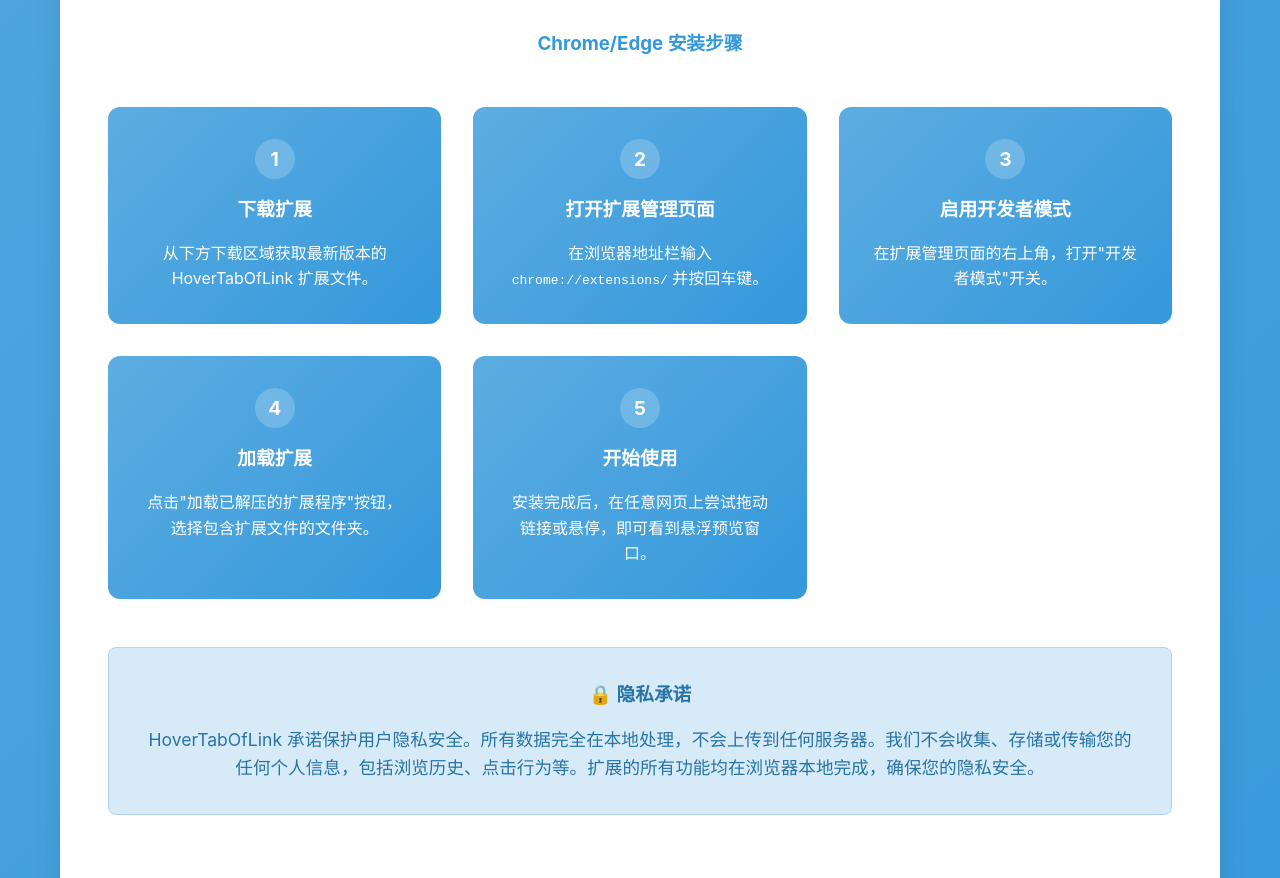
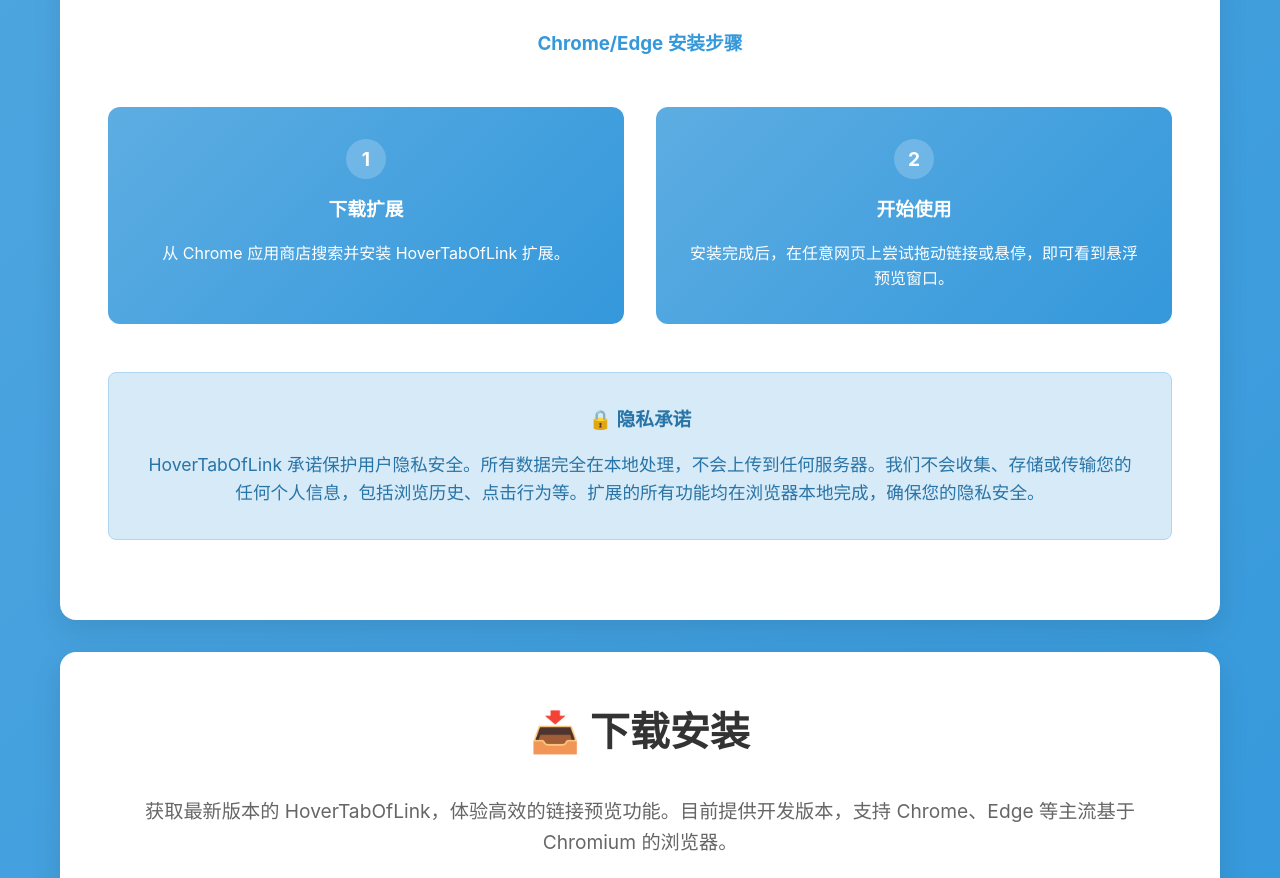
Before and after one commit to buertang/HoverTabOfLinkWebsite, a plain HTML site: page index.html in a window 1280 px wide. Shown: the part 1617-2495 px from the top of the page. Drawn offline with Linux system fonts and the light colour scheme.

Commit message:
Update index.html

```diff
--- a/index.html
+++ b/index.html
@@ -1,10 +1,12 @@
 <!DOCTYPE html>
 <html lang="zh-CN">
+
 <head>
     <meta charset="UTF-8">
     <meta name="viewport" content="width=device-width, initial-scale=1.0">
     <title>HoverTabOfLink - 链接预览悬浮窗工具</title>
-    <meta name="description" content="HoverTabOfLink是一款现代化的浏览器链接预览工具，支持Chrome/Edge/Firefox，提供流畅、高效、可高度自定义的悬浮窗口预览体验，帮助用户在不离开当前页面的情况下快速获取链接信息。">
+    <meta name="description"
+        content="HoverTabOfLink是一款现代化的浏览器链接预览工具，支持Chrome/Edge/Firefox，提供流畅、高效、可高度自定义的悬浮窗口预览体验，帮助用户在不离开当前页面的情况下快速获取链接信息。">
     <meta name="keywords" content="浏览器扩展,链接预览,悬浮窗,Chrome扩展,Firefox扩展,链接预览工具">
     <link rel="icon" href="./public/icon/32.png" type="image/png">
     <style>
@@ -150,7 +152,7 @@
 
         .btn-install {
             background: #f8f9fa;
-            color:black;
+            color: black;
             border: 2px solid rgba(20, 22, 22, 0.3);
         }
 
@@ -386,6 +388,7 @@
                 opacity: 0;
                 transform: translateY(30px);
             }
+
             to {
                 opacity: 1;
                 transform: translateY(0);
@@ -452,6 +455,7 @@
         }
     </style>
 </head>
+
 <body>
     <!-- 头部导航 -->
     <header class="header">
@@ -538,32 +542,11 @@
                         <div class="step-number">1</div>
                         <div class="step-content">
                             <h3>下载扩展</h3>
-                            <p>从下方下载区域获取最新版本的 HoverTabOfLink 扩展文件。</p>
+                            <p>从 Chrome 应用商店搜索并安装 HoverTabOfLink 扩展。</p>
                         </div>
                     </div>
                     <div class="step">
                         <div class="step-number">2</div>
-                        <div class="step-content">
-                            <h3>打开扩展管理页面</h3>
-                            <p>在浏览器地址栏输入 <code>chrome://extensions/</code> 并按回车键。</p>
-                        </div>
-                    </div>
-                    <div class="step">
-                        <div class="step-number">3</div>
-                        <div class="step-content">
-                            <h3>启用开发者模式</h3>
-                            <p>在扩展管理页面的右上角，打开"开发者模式"开关。</p>
-                        </div>
-                    </div>
-                    <div class="step">
-                        <div class="step-number">4</div>
-                        <div class="step-content">
-                            <h3>加载扩展</h3>
-                            <p>点击"加载已解压的扩展程序"按钮，选择包含扩展文件的文件夹。</p>
-                        </div>
-                    </div>
-                    <div class="step">
-                        <div class="step-number">5</div>
                         <div class="step-content">
                             <h3>开始使用</h3>
                             <p>安装完成后，在任意网页上尝试拖动链接或悬停，即可看到悬浮预览窗口。</p>
@@ -571,88 +554,16 @@
                     </div>
                 </div>
 
-                <!-- 权限说明 -->
-                <!-- <div class="permissions">
-                    <h3>🔐 权限说明</h3>
-                    <p style="margin-bottom: 1rem;">本扩展需要以下权限来提供完整功能：</p>
-                    <ul>
-                        <li><strong>activeTab</strong>: 获取当前活动标签页信息，用于识别链接和显示预览</li>
-                        <li><strong>storage</strong>: 保存用户设置和偏好，如悬浮窗大小、透明度等</li>
-                        <li><strong>&lt;all_urls&gt;</strong>: 允许在所有网站上显示悬浮预览窗口</li>
-                    </ul>
-                </div> -->
 
                 <!-- 隐私承诺 -->
                 <div class="privacy-promise">
                     <h3>🔒 隐私承诺</h3>
-                    <p>HoverTabOfLink 承诺保护用户隐私安全。所有数据完全在本地处理，不会上传到任何服务器。我们不会收集、存储或传输您的任何个人信息，包括浏览历史、点击行为等。扩展的所有功能均在浏览器本地完成，确保您的隐私安全。</p>
+                    <p>HoverTabOfLink
+                        承诺保护用户隐私安全。所有数据完全在本地处理，不会上传到任何服务器。我们不会收集、存储或传输您的任何个人信息，包括浏览历史、点击行为等。扩展的所有功能均在浏览器本地完成，确保您的隐私安全。
+                    </p>
                 </div>
             </section>
 
-            <!-- 技术栈 -->
-            <!-- <section id="tech" class="content-section">
-                <h2 class="section-title">🏗️ 技术栈</h2>
-                <div class="tech-stack">
-                    <div class="tech-category">
-                        <h3>核心框架</h3>
-                        <div class="tech-items">
-                            <div class="tech-item">
-                                <div class="tech-icon">⚙️</div>
-                                <div class="tech-name">WXT</div>
-                            </div>
-                            <div class="tech-item">
-                                <div class="tech-icon">⚛️</div>
-                                <div class="tech-name">React</div>
-                            </div>
-                            <div class="tech-item">
-                                <div class="tech-icon">📝</div>
-                                <div class="tech-name">TypeScript</div>
-                            </div>
-                        </div>
-                    </div>
-                    <div class="tech-category">
-                        <h3>样式与UI</h3>
-                        <div class="tech-items">
-                            <div class="tech-item">
-                                <div class="tech-icon">🎨</div>
-                                <div class="tech-name">Tailwind CSS</div>
-                            </div>
-                            <div class="tech-item">
-                                <div class="tech-icon">🧩</div>
-                                <div class="tech-name">Headless UI</div>
-                            </div>
-                        </div>
-                    </div>
-                    <div class="tech-category">
-                        <h3>开发工具</h3>
-                        <div class="tech-items">
-                            <div class="tech-item">
-                                <div class="tech-icon">📦</div>
-                                <div class="tech-name">pnpm</div>
-                            </div>
-                            <div class="tech-item">
-                                <div class="tech-icon">🔧</div>
-                                <div class="tech-name">ESLint</div>
-                            </div>
-                            <div class="tech-item">
-                                <div class="tech-icon">🧪</div>
-                                <div class="tech-name">Vitest</div>
-                            </div>
-                        </div>
-                    </div>
-                </div> -->
-
-                <!-- <h3 style="text-align: center; margin: 3rem 0 2rem; color: #667eea;">📋 环境要求</h3>
-                <div style="background: #f8f9fa; padding: 2rem; border-radius: 12px; text-align: center;">
-                    <p><strong>Node.js:</strong> 18+ (推荐 23.8.0+)</p>
-                    <p><strong>包管理器:</strong> pnpm 8+ 或 npm</p>
-                    <p><strong>浏览器支持:</strong></p>
-                    <ul style="list-style: none; padding: 0; margin-top: 1rem;">
-                        <li>• Chrome 88+</li>
-                        <li>• Microsoft Edge 88+</li>
-                        <li>• Firefox 109+</li>
-                    </ul>
-                </div> -->
             </section>
 
             <!-- 下载区域 -->
@@ -663,7 +574,8 @@
                         获取最新版本的 HoverTabOfLink，体验高效的链接预览功能。目前提供开发版本，支持 Chrome、Edge 等主流基于 Chromium 的浏览器。
                     </p>
                     <div class="btn-group">
-                        <a href="https://chrome.google.com/webstore/search/HoverTabOfLink" class="btn btn-primary btn-install" target="_blank">
+                        <a href="https://chrome.google.com/webstore/search/HoverTabOfLink"
+                            class="btn btn-primary btn-install" target="_blank">
                             🌐 Chrome 应用商店
                         </a>
                     </div>
@@ -675,10 +587,9 @@
     <!-- 页脚 -->
     <footer class="footer">
         <div class="container">
-            <p>&copy; 2025 HoverTabOfLink. | <a href="https://www.termsfeed.com/live/31c973c6-0558-4dca-a3c0-0cb6e5369d1a" target="_blank" style="color: inherit; text-decoration: none; opacity: 0.8;">隐私政策</a></p>
-            <!-- <p style="margin-top: 1rem; opacity: 0.8;">
-                如果这个项目对您有帮助，请给个 ⭐ Star 支持一下！
-            </p> -->
+            <p>&copy; 2025 HoverTabOfLink. | <a
+                    href="https://www.termsfeed.com/live/31c973c6-0558-4dca-a3c0-0cb6e5369d1a" target="_blank"
+                    style="color: inherit; text-decoration: none; opacity: 0.8;">隐私政策</a></p>
         </div>
     </footer>
 
@@ -698,7 +609,7 @@
         });
 
         // 滚动时头部样式变化
-        window.addEventListener('scroll', function() {
+        window.addEventListener('scroll', function () {
             const header = document.querySelector('.header');
             const logo = document.querySelector('.logo');
             const navLinks = document.querySelectorAll('.nav-links a');
@@ -726,7 +637,7 @@
             rootMargin: '0px 0px -50px 0px'
         };
 
-        const observer = new IntersectionObserver(function(entries) {
+        const observer = new IntersectionObserver(function (entries) {
             entries.forEach(entry => {
                 if (entry.isIntersecting) {
                     entry.target.style.animation = 'fadeInUp 0.8s ease forwards';
@@ -740,4 +651,5 @@
         });
     </script>
 </body>
+
 </html>
```
